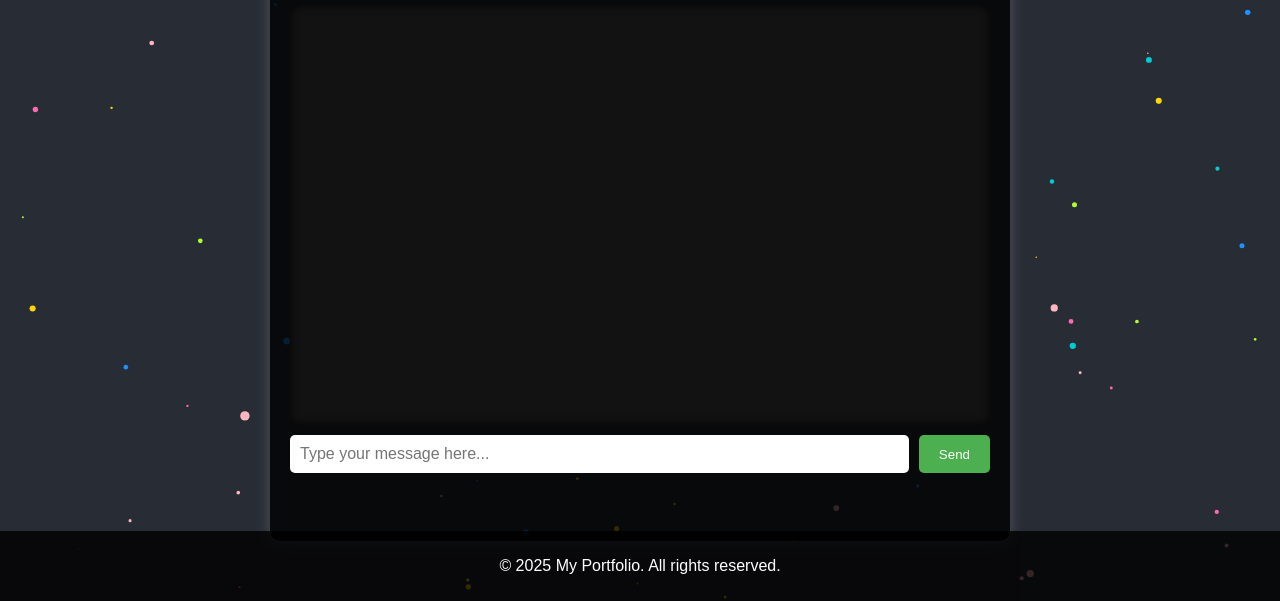
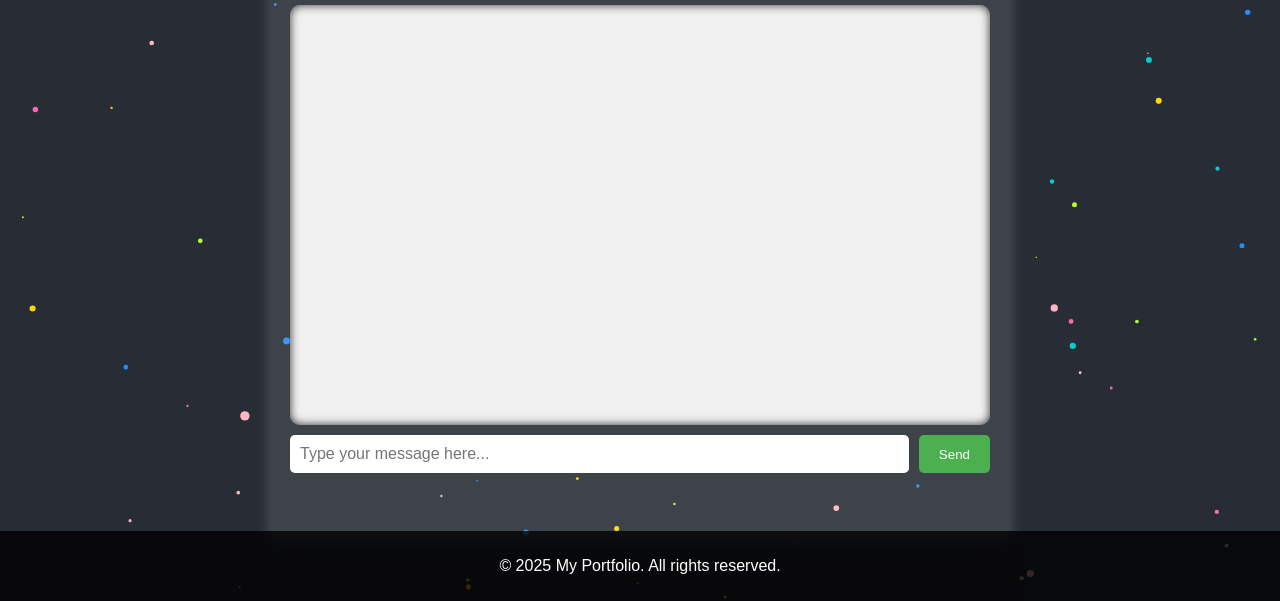
Before and after one commit to Kartikey-Garg/Kartikey-Garg.github.io, a website built with webpack: page ai-chat.html in a window 1280 px wide. Shown: the part 199-800 px from the top of the page. Built offline with nearby package versions, Linux system fonts and the light colour scheme.

```diff
--- a/css/chat.css
+++ b/css/chat.css
@@ -49,7 +49,7 @@
   width: 90%; /* Responsive width */
   margin: 120px auto 60px auto; /* Spaced below the menu bar and above the footer */
   padding: 20px;
-  background: rgba(0, 0, 0, 0.8);
+  background: rgba(255, 255, 255, 0.1); /* More eye-relaxing background color */
   border-radius: 10px;
   box-shadow: 0 0 15px rgba(255, 255, 255, 0.2);
   flex-grow: 1;
@@ -69,7 +69,7 @@
   max-height: 400px; /* Set a maximum height */
   overflow-y: auto; /* Makes the chat box scrollable */
   padding: 10px;
-  background: #121212;
+  background: #f0f0f0; /* More eye-relaxing background color */
   border-radius: 10px;
   box-shadow: inset 0 0 10px rgba(0, 0, 0, 0.8);
   margin-bottom: 10px;
@@ -134,7 +134,7 @@
   left: 0;
   width: 100%;
   height: 100%;
-  z-index: 1; /* Ensure the ball animation appears behind other elements */
+  z-index: 0; /* Ensure the ball animation appears behind other elements */
 }
 
 /* Abstract Shapes */
```
